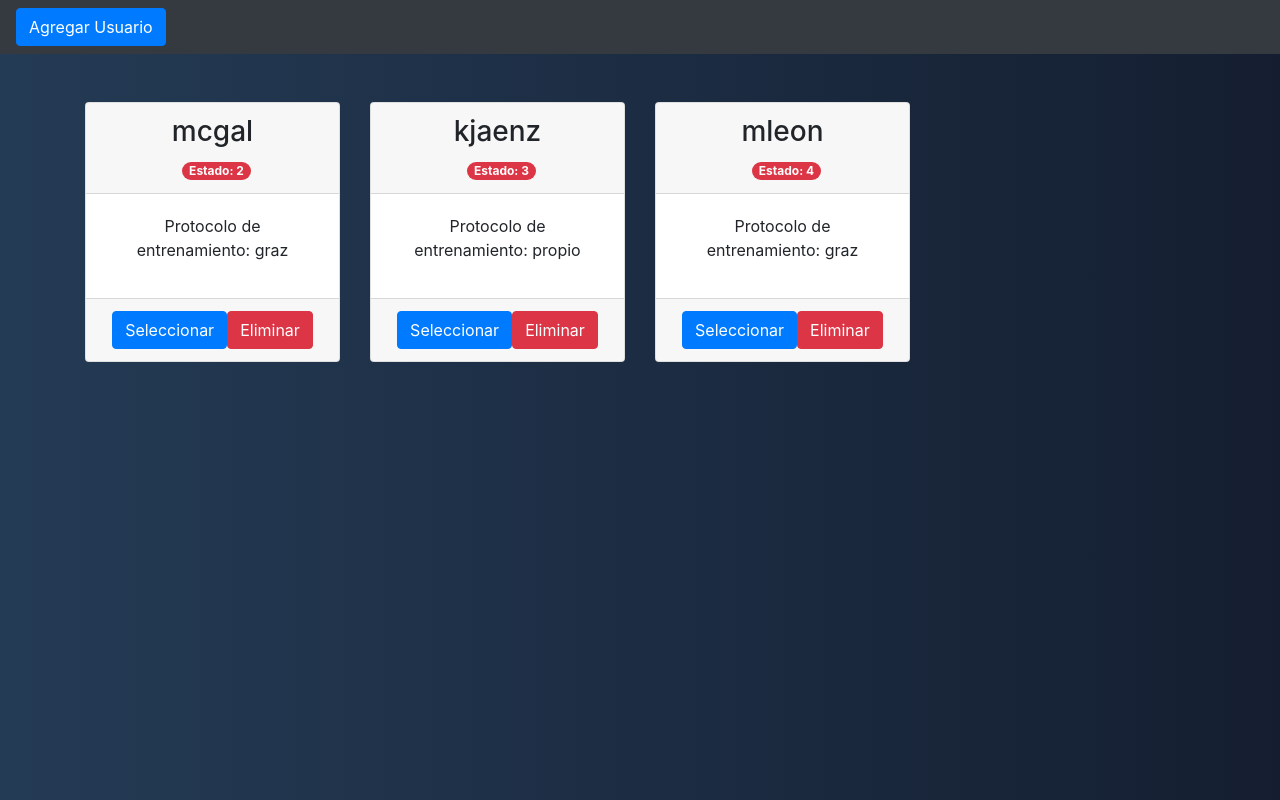
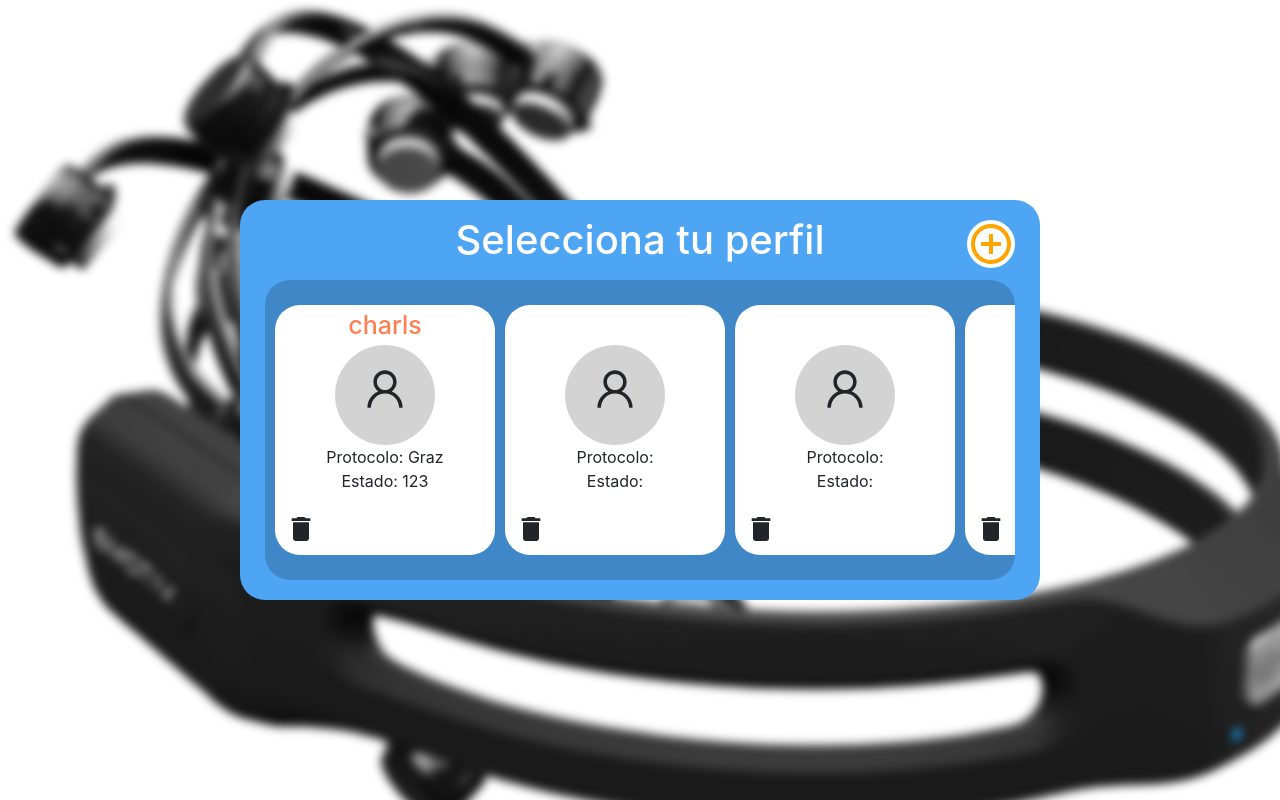
Before and after one commit to MVasquez95/React, a React (Create React App) app: page / in a window 1280 px wide. Built offline with nearby package versions, Linux system fonts and the light colour scheme.

Commit message:
Picker with comments

```diff
--- a/package.json
+++ b/package.json
@@ -6,6 +6,7 @@
     "bootstrap": "^4.3.1",
     "react": "^16.11.0",
     "react-dom": "^16.11.0",
+    "react-icons": "^3.8.0",
     "react-modal": "^3.11.1",
     "react-router-dom": "^5.1.2",
     "react-scripts": "3.2.0",
--- a/src/App.css
+++ b/src/App.css
@@ -87,3 +87,27 @@ table.blueTable tfoot .links a{
   padding: 2px 8px;
   border-radius: 5px;
 }
+
+::-webkit-scrollbar {
+  height: 2px;
+  border-radius: 25px;
+  /* position: absolute;
+  top: 10px; */
+}
+
+/* Track */
+::-webkit-scrollbar-track {
+  background: #f1f1f1;
+  border-radius: 25px;
+}
+
+/* Handle */
+::-webkit-scrollbar-thumb {
+  background: #888;
+  border-radius: 25px;
+}
+
+/* Handle on hover */
+::-webkit-scrollbar-thumb:hover {
+  background: #555;
+}
--- a/src/components/Login.js
+++ b/src/components/Login.js
@@ -1,10 +1,11 @@
-import React, {Component} from 'react';
+import React, { Component } from 'react';
 import '../App.css';
-import {users} from '../users.json';
+import { users } from '../users.json';
 import UserForm from './UserForm';
-import {Link} from 'react-router-dom';
+import { Link } from 'react-router-dom';
 import Modal from 'react-modal';
-
+import Picker from '../profile/Picker';
+import epoc from '../images/epoc.png'
 
 Modal.setAppElement()
 
@@ -29,7 +30,7 @@ class Login extends Component {
   handleRemoveUser(index) {
     if (window.confirm('¿Seguro de querer eliminar?')) {
       this.setState({
-                users: this.state.users.filter((e,i) => {
+        users: this.state.users.filter((e, i) => {
           return i !== index
         })
       })
@@ -37,35 +38,36 @@ class Login extends Component {
   }
 
   openModal() {
-        this.setState({modalIsOpen: true});
+    this.setState({ modalIsOpen: true });
   }
 
   closeModal() {
-        this.setState({modalIsOpen: false});
+    this.setState({ modalIsOpen: false });
   }
 
 
   render() {
-        const users = this.state.users.map((user,i) => {
-            return(
-                <div className = "col-md-4" key={i}>
+    const users = this.state.users.map((user, i) => {
+      return (
+        <div className="col-md-4" key={i}>
           <div className="card mt-4">
             <div className="card-header">
               <h3>{user.id}</h3>
-                            <span className= "badge badge-pill badge-danger ml-2">
+              <span className="badge badge-pill badge-danger ml-2">
                 Estado: {user.state}
               </span>
             </div>
-                        <div className = "card-body">
+            <div className="card-body">
               <p>Protocolo de entrenamiento: {user.protocol}</p>
             </div>
-                        <div className = "card-footer">
+
+            <div className="card-footer">
               <Link to="/home">
-                                <button className = "btn btn-primary">
+                <button className="btn btn-primary">
                   Seleccionar
                                 </button>
               </Link>
-                            <button className = "btn btn-danger" onClick={this.handleRemoveUser.bind(this,i)}>
+              <button className="btn btn-danger" onClick={this.handleRemoveUser.bind(this, i)}>
                 Eliminar
                             </button>
             </div>
@@ -74,9 +76,9 @@ class Login extends Component {
       )
     })
     return (
-            <div className = "App">
-                <nav class="navbar navbar-dark bg-dark">
-                    <button onClick={this.openModal} className = "btn btn-primary">
+      <div className="App">
+        {/* <nav class="navbar navbar-dark bg-dark">
+          <button onClick={this.openModal} className="btn btn-primary">
             Agregar Usuario
           </button>
           <Modal
@@ -87,21 +89,46 @@ class Login extends Component {
             aria-labelledby="contained-modal-title-vcenter"
             centered
           >
-                            <UserForm onAddUser= {this.handleAddUser}/>
-                            <button onClick={this.closeModal} className = "btn btn-danger" >
+            <UserForm onAddUser={this.handleAddUser} />
+            <button onClick={this.closeModal} className="btn btn-danger" >
               Cerrar
             </button>
           </Modal>
-                </nav>
-                <div className = "container">
-                    <div className = "row mt-4">
-                        <div className = "col-md-9">
-                            <div className = "row">
+        </nav> */}
+        <div style={{
+          backgroundColor: "white",
+          width: "100%",
+          height: "100%",
+
+          position: "fixed",
+          top: "0",
+          left: "0",
+
+          filter: "blur(5px)",
+          zIndex: "-1"
+        }}>
+          <img src={epoc} alt="Fuente: emotiv.com" style={{
+            // margin: "0 auto",
+
+            position: "absolute",
+            top: "30%",
+            left: "30%",
+
+            bottom: "25%",
+            right: "25%",
+            transform: "scale(2.3)"
+          }}/>
+        </div>
+        <Picker />
+        {/* <div className="container">
+          <div className="row mt-4">
+            <div className="col-md-9">
+              <div className="row">
                 {users}
               </div>
             </div>
           </div>
-                </div>
+        </div> */}
       </div>
     );
   }
--- /dev/null
+++ b/src/profile/Picker.css
@@ -0,0 +1,55 @@
+.outer-border {
+  /* Box Model */
+  height: 400px;
+  width: 800px;
+  border-radius: 25px;
+  background-color:#4DA5F3;
+  margin-left: -400px;
+
+  /* Positioning */
+  position: fixed;
+  top: 25%;
+  /* left: 25%; */
+  left: 50%;
+  /* box-sizing: border-box; */
+}
+
+.outer-border h1 {
+  margin: 1rem;
+}
+
+.inner-border {
+  /* Box Model */
+  height: 300px;
+  width: 750px;
+  padding: 20px 5px;
+  border-radius: 25px;
+  background-color:#3F87C7;
+  margin-left: -375px;
+  box-sizing: border-box;
+
+  /* Positioning */
+  position: absolute;
+  top: 20%;
+  left: 50%;
+
+  /* Display */
+  white-space: nowrap;
+  /* display: flex;
+  flex-wrap: nowrap; */
+  overflow-x: auto;
+  overflow-y: hidden;
+}
+
+.add-button {
+  position: absolute;
+  top: 20px;
+  right: 25px;
+  border-radius: 50%;
+  background-color: white;
+}
+
+.add-button:hover {
+  cursor: pointer;
+  box-shadow: 0 2px 8px 0 rgba(0, 0, 0, 0.2), 0 6px 20px 0 rgba(0, 0, 0, 0.19);
+}
--- /dev/null
+++ b/src/profile/Picker.js
@@ -0,0 +1,72 @@
+import React, { Component } from 'react';
+import '../App.css';
+import './Picker.css';
+import ProfileCard from './ProfileCard';
+import { MdAddCircleOutline } from "react-icons/md";
+
+class Picker extends Component {
+
+  componentDidMount = () => {
+    // console.log("asdasds")
+    // window.addEventListener('scroll', this.handleScroll, true);
+    const el = document.querySelector(".outer-border")
+    console.log(el)
+    el.onwheel = this.handleScroll
+  }
+
+  componentWillUnmount() {
+    // window.removeEventListener('scroll', this.handleScroll);
+  }
+
+  handleScroll(e) {
+    console.log("why")
+    e.preventDefault()
+    // console.log(e.deltaX)
+    // console.log(e.deltaY)
+    const inn = document.querySelector(".inner-border")
+    inn.scrollLeft += (e.deltaY / 5)
+    // window.scrollX = window.scrollY;
+  }
+
+  // componentDidMount = () => {
+  //   call API
+  //   state.profiles
+  // }
+
+  render() {
+    // profiles.map state.profiles
+    // profiles = [<Profile />]
+    let user = {
+      userid: 'charls',
+      protocol: 'Graz',
+      state: '123',
+    }
+    return (
+      <div className="outer-border">
+        <h1>Selecciona tu perfil</h1>
+        {/* <IconContext.Provider value={{ className: 'react-icons' }} />
+        {
+          // button add
+        } */}
+        <div className="add-button">
+          < MdAddCircleOutline size="3em" color="orange"/>
+        </div>
+
+        <div className="inner-border">
+          <ProfileCard user={user}/>
+          <ProfileCard />
+          <ProfileCard />
+          <ProfileCard />
+          <ProfileCard />
+          <ProfileCard />
+          <ProfileCard />
+          <ProfileCard />
+          <ProfileCard />
+          <ProfileCard />
+        </div>
+      </div>
+    )
+  }
+}
+
+export default Picker;
--- /dev/null
+++ b/src/profile/ProfileCard.css
@@ -0,0 +1,69 @@
+.profile-card {
+  /* Box Model */
+  height: 250px;
+  width: 220px;
+  border-radius: 25px;
+  margin: 5px;
+  background-color:white;
+  box-sizing: border-box;
+
+  /* Positioning */
+  position: relative;
+
+  /* Display */
+  /* flex: 0 0 auto; */
+  text-align: center;
+  display: inline-block;
+}
+
+.profile-card:hover {
+  cursor: pointer;
+  /* box-shadow: 0 4px 8px 0 rgba(0, 0, 0, 0.5), 0 6px 20px 0 rgba(0, 0, 0, 0.19); */
+  box-shadow: 0 3px 8px 10px rgba(0, 0, 0, 0.3)
+}
+
+.delete-button {
+  position: absolute;
+  bottom: 10px;
+  left: 10px;
+}
+
+.delete-button:hover {
+  border-radius: 50%;
+  box-shadow: 0 2px 8px 0 rgba(0, 0, 0, 0.2), 0 6px 20px 0 rgba(0, 0, 0, 0.19);
+}
+.delete-button {
+  position: absolute;
+  bottom: 10px;
+  left: 10px;
+}
+
+.profile-card h1 {
+  font-size: 25px;
+  color: coral;
+  margin: 5px;
+}
+
+.profile-card p {
+  margin: 0;
+}
+
+.profile-image {
+  border-radius: 50%;
+  width: 100px;
+  height: 100px;
+  background-color:lightgray;
+  display: inline-block;
+  padding-top: 20px;
+  /* text-align: center; */
+  /* margin-left: -50px; */
+
+  /* position: absolute;
+  left: 50%; */
+}
+
+/* .react-icons:hover {
+  display: none;
+  -webkit-filter: drop-shadow( 3px 3px 2px rgba(0, 0, 0, .7));
+  filter: drop-shadow( 3px 3px 2px rgba(0, 0, 0, .7));
+} */
--- /dev/null
+++ b/src/profile/ProfileCard.js
@@ -0,0 +1,41 @@
+import React, { Component } from 'react';
+import { MdDelete } from "react-icons/md";
+import { AiOutlineUser } from "react-icons/ai";
+import '../App.css';
+import './ProfileCard.css';
+
+class ProfileCard extends Component {
+  state = {
+    userid: '',
+    protocol: '',
+    state: ''
+  }
+
+  componentDidMount = () => {
+    let { user } = this.props;
+    if (!user) return;
+    this.setState({
+      userid: user.userid,
+      protocol: user.protocol,
+      state: user.state
+    })
+  }
+
+  render() {
+    return (
+      <div className="profile-card">
+        <h1>{this.state.userid  || <br/> }</h1>
+        <div className="profile-image">
+          <AiOutlineUser size="3em"/>
+        </div>
+        <p>Protocolo: {this.state.protocol}</p>
+        <p>Estado: {this.state.state}</p>
+        <div className="delete-button">
+          < MdDelete size="2em" />
+        </div>
+      </div>
+    )
+  }
+}
+
+export default ProfileCard;
```
Also changed, not shown: src/images/epoc.png (added), 7 other files (tests, documents, lock files or other folders). Lines whose indentation alone changed are shown as unchanged.
